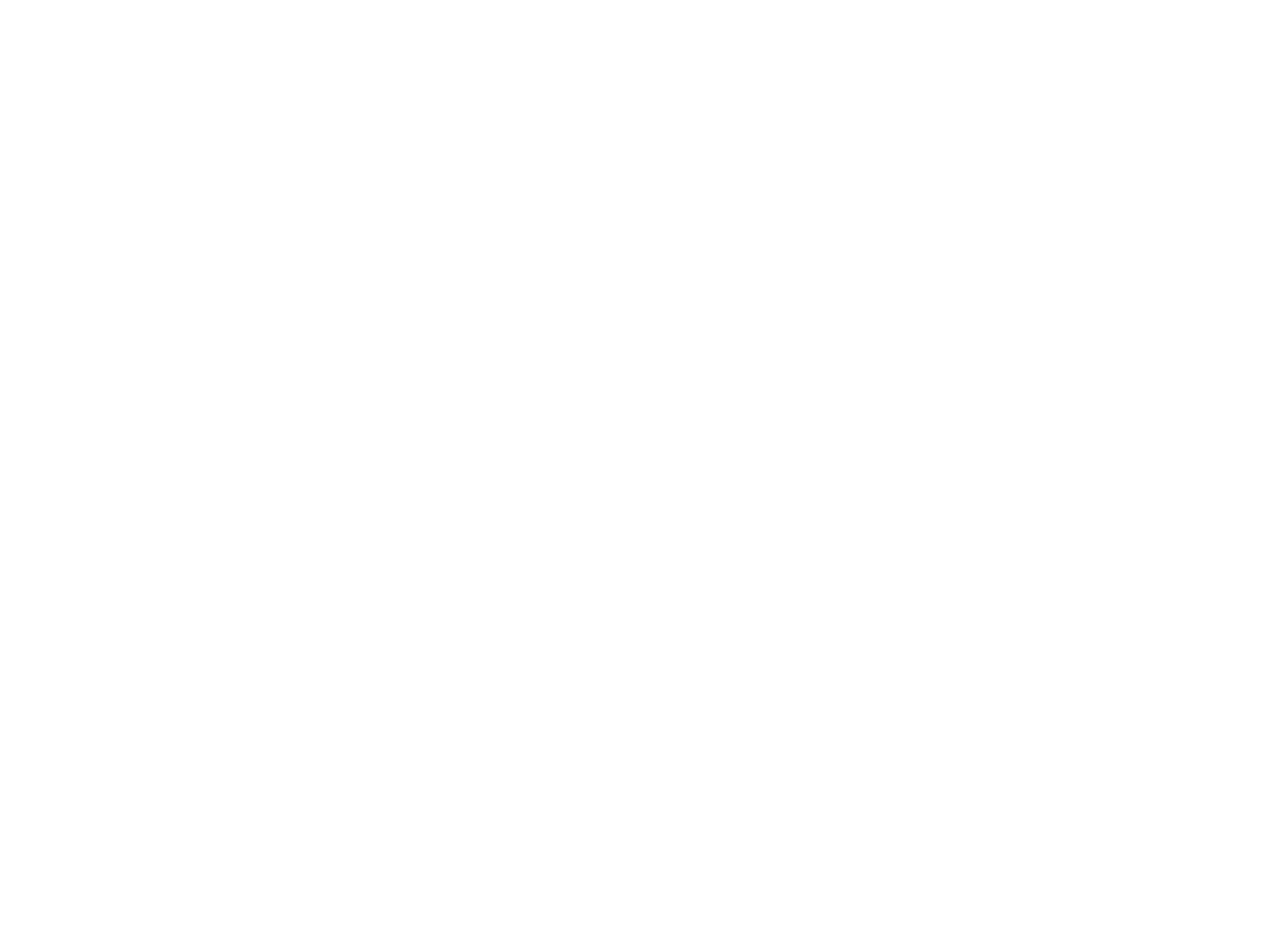
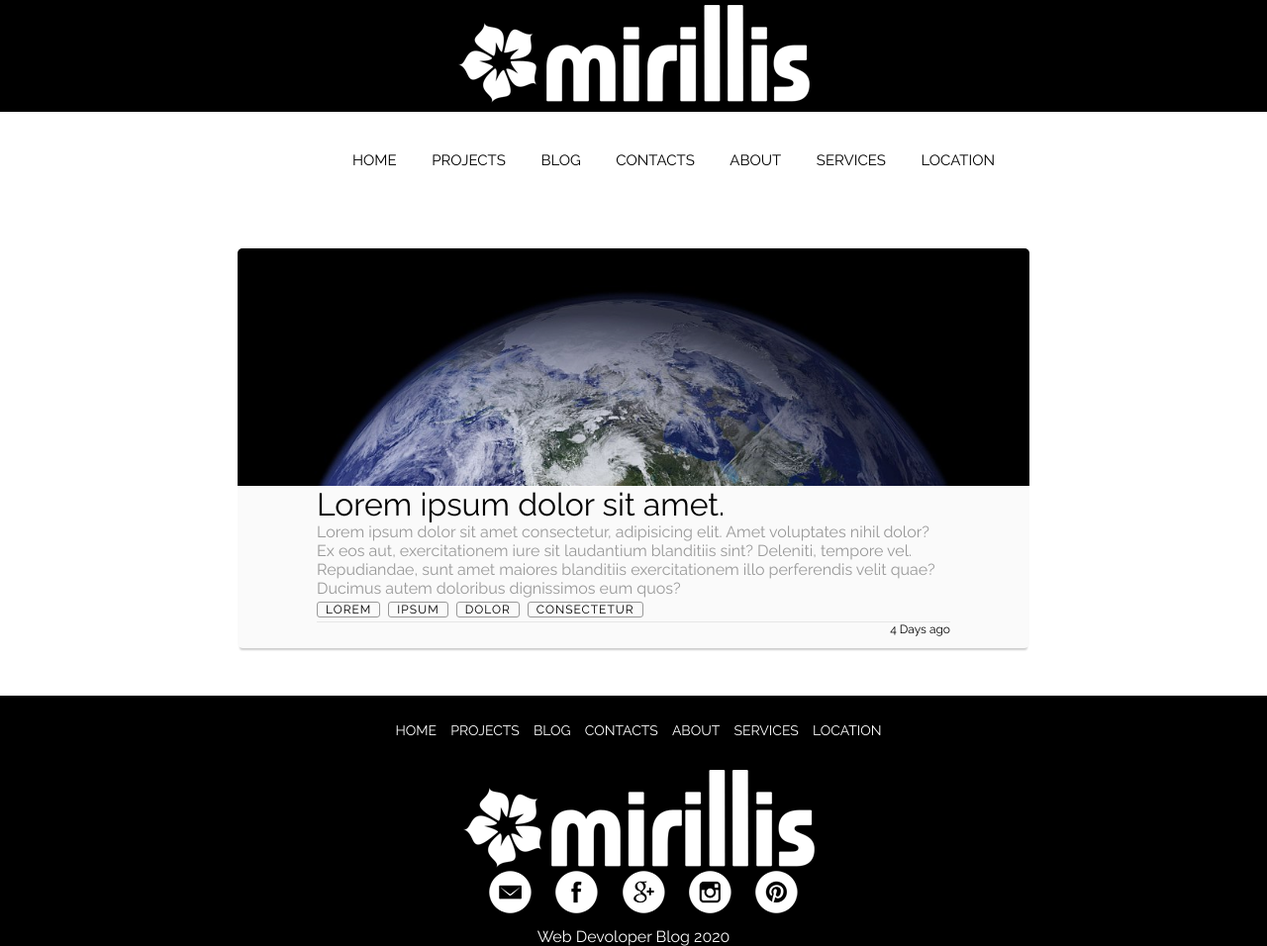
Before and after one commit to Erika-Bernar/One-project, a plain HTML site: page html/blog.html in a window 1280 px wide. Shown: the whole page at 99% size. Before the commit the page ends 800 px from the top, so only its background shows below. Drawn offline with Linux system fonts and the light colour scheme.

Commit message:
"add page blog"

```diff
--- a/css/style.css
+++ b/css/style.css
@@ -37,6 +37,7 @@ nav {
     background-color:  white;
     font-size: 14px;
     margin-top: 40px;
+    margin-left: 100px;
 }
 
 .topnav a {
@@ -136,6 +137,111 @@ footer nav a:hover {
     opacity: 0.1;
 }
 
+.blog-container{
+    background-color: #fafafa;
+    border-radius: 5px;
+    box-shadow: rgba(0,0,0,0.2) 0 4px 2px -2px;
+    font-weight: 100;
+    margin: 48px auto;
+    width: 50rem;
+}
+
+.blog-container a:hover {
+    border-color: #ff4d4d;
+    color: #ff4d4d;
+
+}
+
+.blog-cover {
+    background: url(../img/world.jpg);
+    background-size: cover;
+    border-radius: 5px 5px 0 0;
+    height: 15rem;
+    box-shadow: inset rgba(0,0,0,0.2) 0 64px 64px 16px;
+}
+
+.blog-body {
+    margin: 0 auto;
+    width: 80%;
+    font-weight: normal;
+}
+
+.blog-title h1 a{
+    color: black;
+    font-weight: 100;
+    font-weight: normal;
+}
+
+.blog-text p{
+    color: #999999;
+}
+
+.blog-tags ul{
+    display: flex;
+    flex-direction: row;
+    flex-wrap: wrap;
+    list-style: none;
+    padding-left: 0;
+}
+
+.blog-tags li + li {
+    margin-left: .5rem;
+}
+
+.blog-tags a {
+    border: 1px solid #999999;
+    border-radius: 3px;
+    color: black;
+    font-size: .75rem;
+    height: 1.5rem;
+    line-height: 1.5rem;
+    letter-spacing: 1px;
+    padding: 0 .5rem;
+    text-align: center;
+    text-transform: uppercase;
+    white-space: nowrap;
+    width: 5rem;
+}
+
+.blog-footer {
+    border-top: 1px solid #e6e6e6;
+    margin: 0 auto;
+    padding-bottom: .125rem;
+    width: 80%;
+}
+
+.blog-footer ul {
+    list-style: none;
+    display: flex;
+    flex: row wrap;
+    justify-content: flex-end;
+    padding-left: 0;
+
+}
+
+.blog-footer li {
+    color: black;
+    font-weight: normal;
+    font-size: .75rem;
+    height: 1.5rem;
+    text-align: center;
+    position: relative;
+    white-space: nowrap;
+}
+
+.published-date {
+
+    border-radius: 3px;
+    padding-top: 0 .5rem;
+    text-align: center;
+}
+
+
+
+
+
+
+
 
 @media screen and (max-width:768px) {
     .topnav a:not(:first-child) {
@@ -171,6 +277,10 @@ footer nav a:hover {
         width: 45%;
         margin-left:10px ;
     }
+    .blog-container {
+        width: 28rem;
+
+    }
 }
 
 @media screen and (max-width:420px) {
@@ -193,5 +303,9 @@ footer nav a:hover {
         width: 70%;
         margin: 0 auto;
     }
+    .blog-container {
+        width: 20rem;
+
+    }
 
 }
--- a/html/blog.html
+++ b/html/blog.html
@@ -0,0 +1,99 @@
+<!DOCTYPE html>
+<html lang="en">
+<head>
+    <meta charset="UTF-8">
+    <link rel="stylesheet" href="/css/style.css">
+    <link href="https://fonts.googleapis.com/css2?family=Raleway:wght@100;400&display=swap" rel="stylesheet">
+    <title>Mirralise</title>
+</head>
+<body>
+
+    <header>
+        <div class="logo">
+            <a href="/index.html"> <img class="grafficlogo" src="/img/logo.png" alt="logo"></a>
+        </div>
+
+    <nav>
+        <div class="topnav" id="myTopnav">
+            <a href="/index.html">HOME</a>
+            <a href="/html/projects.html">PROJECTS</a>
+            <a href="/html/blog.html">BLOG</a>
+            <a href="/html/contact.html">CONTACTS</a>
+            <a href="/html/about.html">ABOUT</a>
+            <a href="/html/services.html">SERVICES</a>
+            <a href="/html/location.html">LOCATION</a>
+            <a id ="menu" href="#" class="icon">&#9776;</a>
+        </div>
+    </nav>
+
+    </header>
+    <main>
+        <div class="blog-container">
+            <div class="blog-header">
+                <div class="blog-cover">
+
+                </div>
+            </div>
+
+            <div class="blog-body">
+                <div class="blog-title">
+                    <h1><a href="#">Lorem ipsum dolor sit amet.</a></h1>
+                </div>
+                <div class="blog-text">
+                    <p>Lorem ipsum dolor sit amet consectetur, adipisicing elit. Amet voluptates nihil dolor? Ex eos aut, exercitationem iure sit laudantium blanditiis sint? Deleniti, tempore vel. Repudiandae, sunt amet maiores blanditiis exercitationem illo perferendis velit quae? Ducimus autem doloribus dignissimos eum quos?</p>
+
+                </div>
+                <div class="blog-tags">
+                    <ul>
+                        <li><a href="#">Lorem</a></li>
+                        <li><a href="#">ipsum</a></li>
+                        <li><a href="#">dolor</a></li>
+                        <li><a href="#">consectetur</a></li>
+                    </ul>
+                </div>
+            </div>
+            <div class="blog-footer">
+                <ul>
+                    <li class="published-date">4 Days ago</li>
+                </ul>
+            </div>
+        </div>
+
+    </main>
+
+
+
+
+    <footer>
+        <nav>
+            <div class="" id="myTopnav">
+                <a href="/index.html">HOME</a>
+                <a href="/html/projects.html">PROJECTS</a>
+                <a href="/html/blog.html">BLOG</a>
+                <a href="/html/contact.html">CONTACTS</a>
+                <a href="/html/about.html">ABOUT</a>
+                <a href="/html/services.html">SERVICES</a>
+                <a href="/html/location.html">LOCATION</a>
+
+            </div>
+        </nav>
+        <div class="logo">
+            <a href="/index.html"><img class="graficlogo" src="/img/logo.png" alt="logo"></a>
+        </div>
+
+        <div class="social">
+            <a href="#"><img src="/img/footer/em.png" alt="email"></a>
+            <a href="#"><img src="/img/footer/face.png" alt="facebook"></a>
+            <a href="#"><img src="/img/footer/goo.png" alt="google"></a>
+            <a href="#"><img src="/img/footer/inst.png" alt="instagram"></a>
+            <a href="#"><img src="/img/footer/pint.png" alt="pinterest"></a>
+        </div>
+
+        <p>Web Devoloper Blog 2020</p>
+    </footer>
+
+
+
+    <script src="/js/script.js"></script>
+</body>
+</html>
```
Also changed, not shown: img/world.jpg (added).
